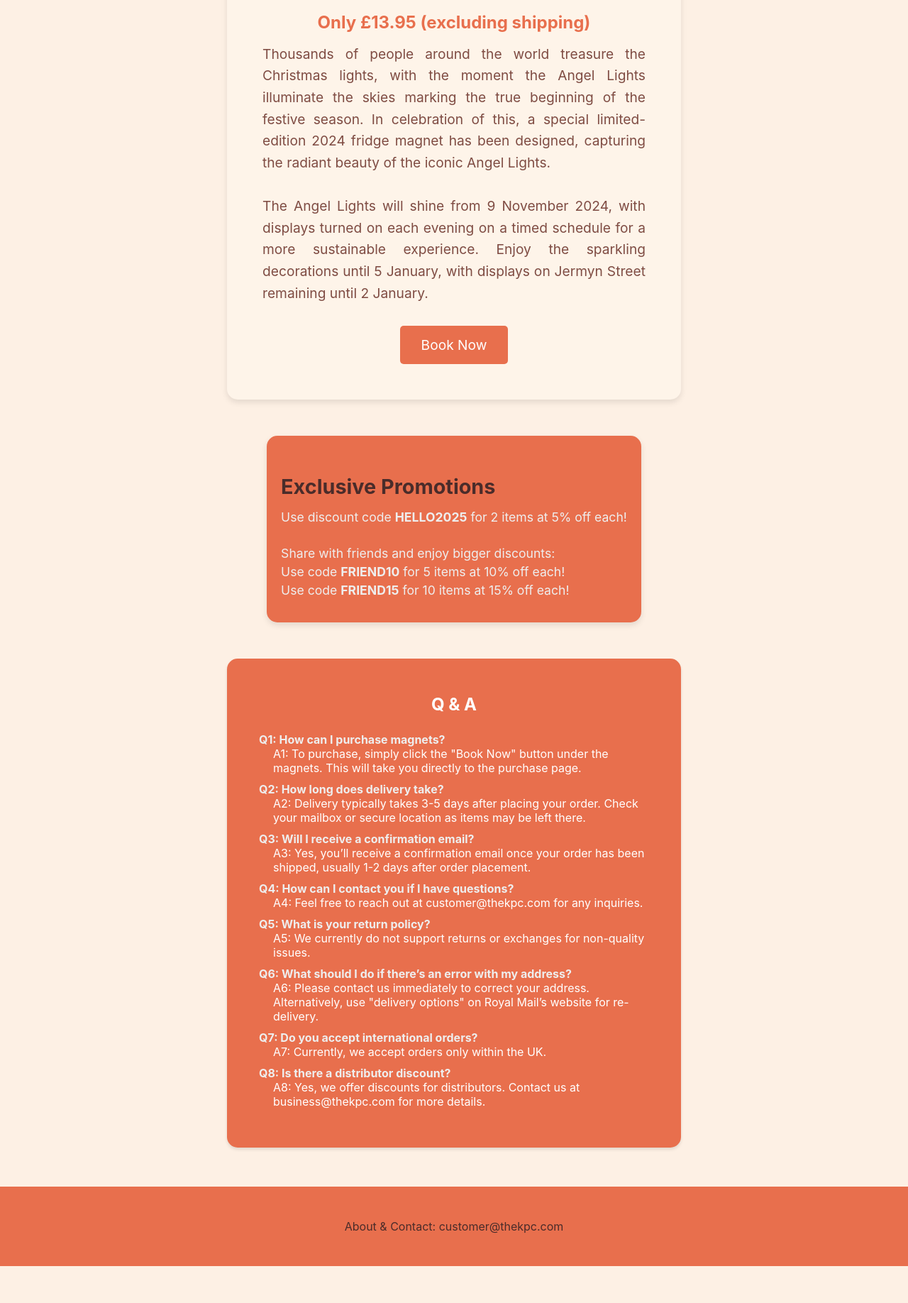
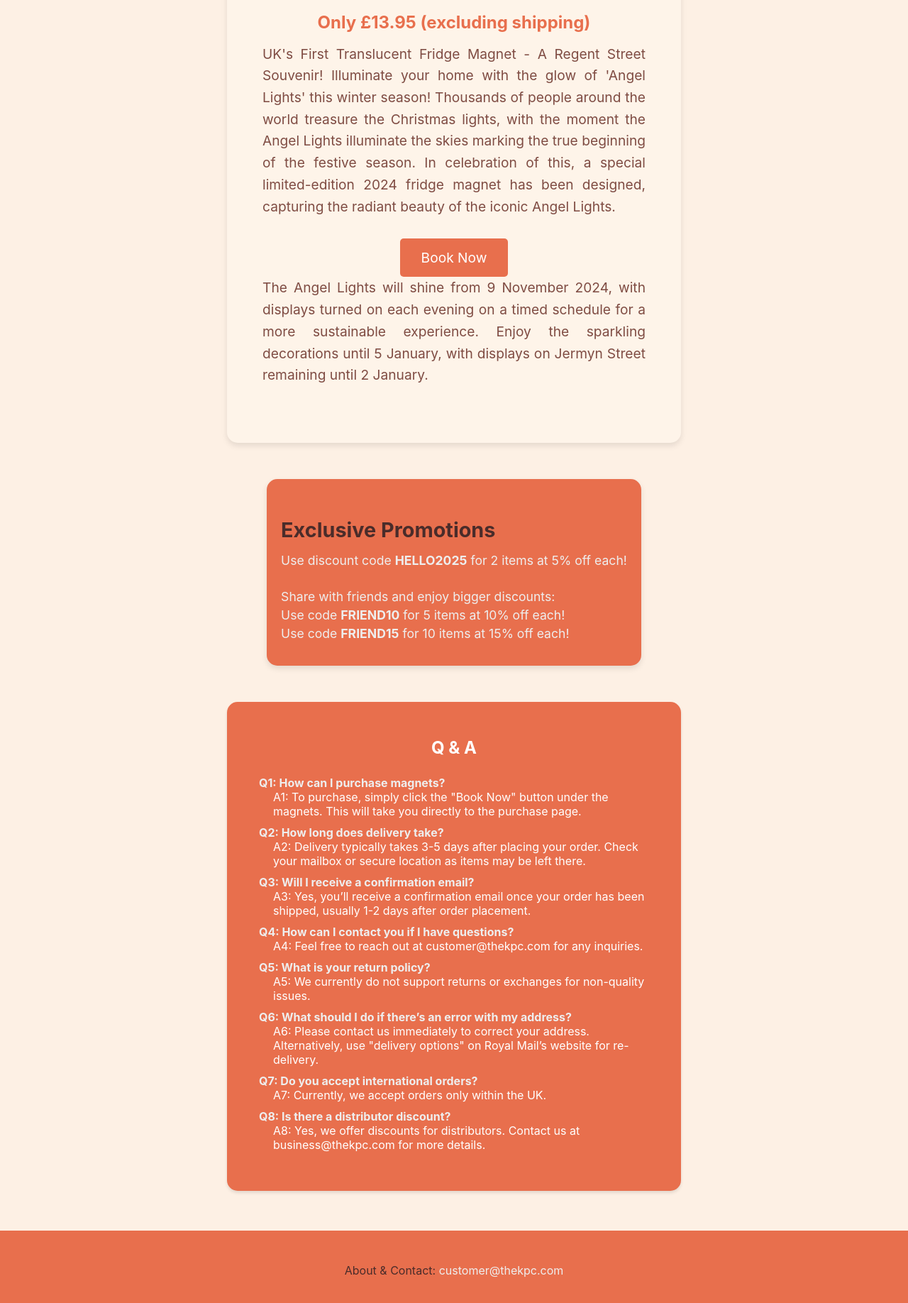
Before and after one commit to CooperKLI/magnet-london, a plain HTML site: page index.html in a window 1280 px wide. Shown: the part 684-2520 px from the top of the page at 71% size. Before the commit the page ends 2468 px from the top, so only its background shows below. Drawn offline with Linux system fonts and the light colour scheme.

Commit message:
Update index.html

```diff
--- a/index.html
+++ b/index.html
@@ -111,7 +111,7 @@
             width: 100%;
         }
         .footer a {
-            color: #4a2c2a;
+            color: #eee;
             text-decoration: none;
             font-size: 1em;
         }
@@ -163,12 +163,12 @@
         <div class="product-title">THE ANGEL LIGHT MAGNET</div>
         <div class="product-price">Only £13.95 (excluding shipping)</div>
         <div class="product-description">
-            Thousands of people around the world treasure the Christmas lights, with the moment the Angel Lights illuminate the skies marking the true beginning of the festive season. In celebration of this, a special limited-edition 2024 fridge magnet has been designed, capturing the radiant beauty of the iconic Angel Lights.
+            UK's First Translucent Fridge Magnet - A Regent Street Souvenir! Illuminate your home with the glow of 'Angel Lights' this winter season! Thousands of people around the world treasure the Christmas lights, with the moment the Angel Lights illuminate the skies marking the true beginning of the festive season. In celebration of this, a special limited-edition 2024 fridge magnet has been designed, capturing the radiant beauty of the iconic Angel Lights.
         </div>
+        <a href="https://book.stripe.com/aEU6pE1HhcNW86sbIK" class="button">Book Now</a>
         <div class="product-summary">
             The Angel Lights will shine from 9 November 2024, with displays turned on each evening on a timed schedule for a more sustainable experience. Enjoy the sparkling decorations until 5 January, with displays on Jermyn Street remaining until 2 January.
         </div>
-        <a href="https://book.stripe.com/aEU6pE1HhcNW86sbIK" class="button">Book Now</a>
     </section>
 
     <section class="promo-section">
```
